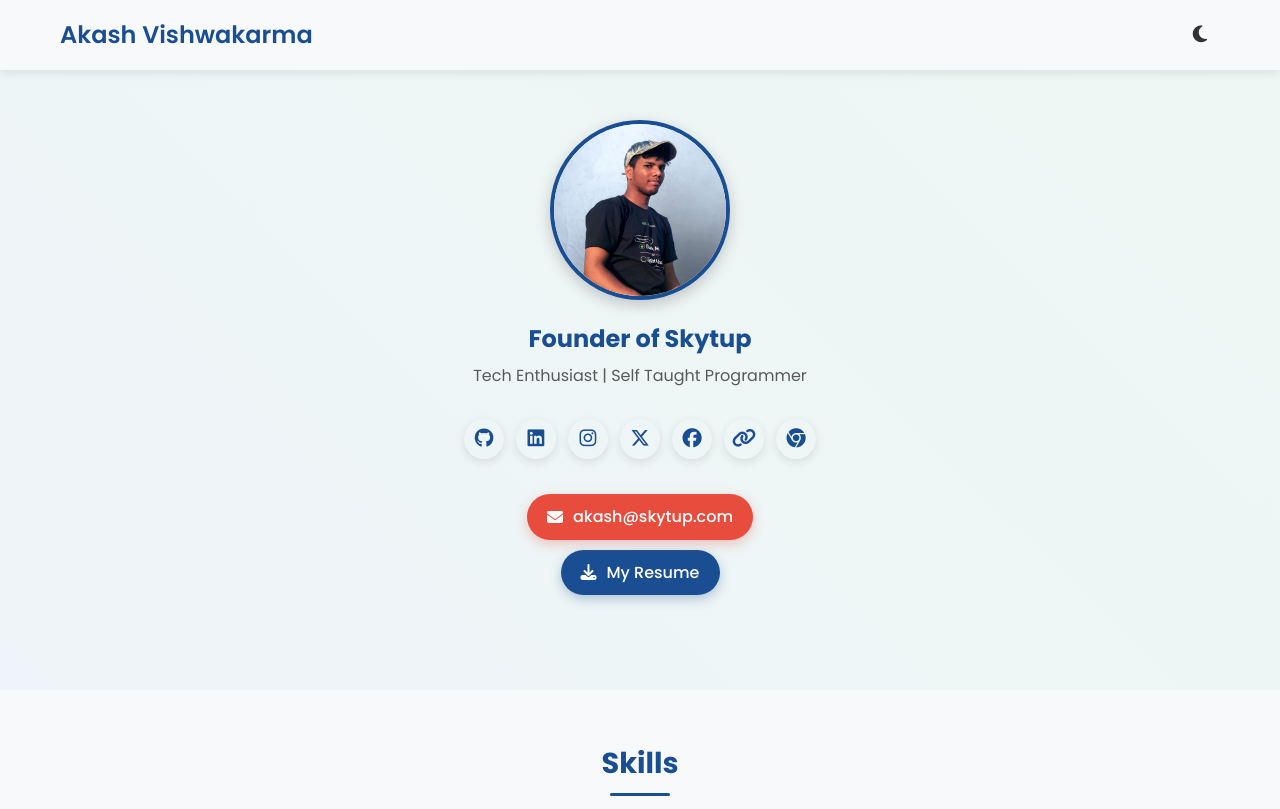
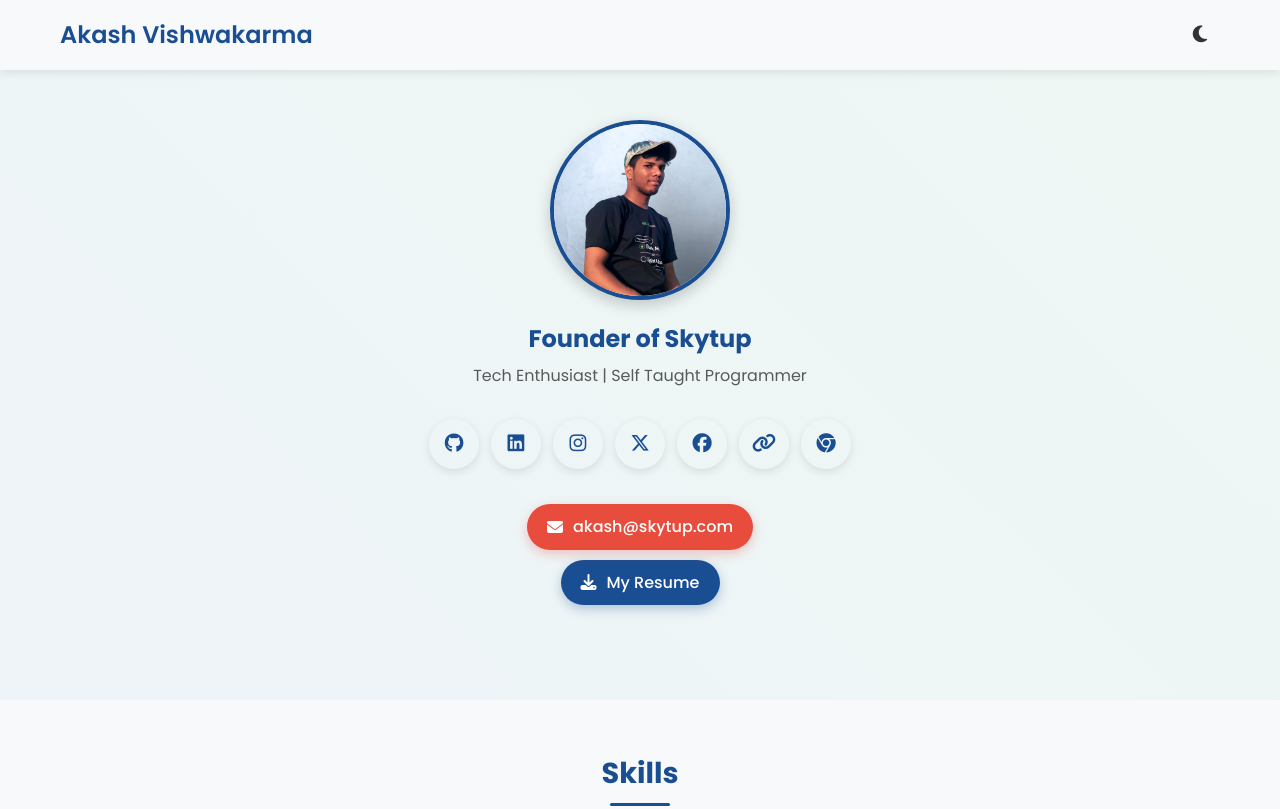
Before and after one commit to akash2v/akash, a plain HTML site: page index.html in a window 1280 px wide. Shown: the top 809 px of the page. Drawn offline with Linux system fonts and the light colour scheme.

Commit message:
update links

```diff
--- a/index.html
+++ b/index.html
@@ -299,7 +299,7 @@
             <p>&copy; <span id="currentYear">2024</span> Akash Vishwakarma | skytup.com</p>
             <div class="footer-links">
                 <a href="https://github.com/skytup" target="_blank"><i class="fab fa-github"></i></a>
-                <a href="https://in.linkedin.com/in/akash140" target="_blank"><i class="fab fa-linkedin"></i></a>
+                <a href="https://in.linkedin.com/in/akash222" target="_blank"><i class="fab fa-linkedin"></i></a>
                 <a href="mailto:akash@skytup.com"><i class="fas fa-envelope"></i></a>
             </div>
         </div>
--- a/style.css
+++ b/style.css
@@ -170,16 +170,12 @@ nav {
     margin-bottom: 30px;
 }
 
-a {
-    text-decoration: none;
-}
-
 .social-links a {
     display: flex;
     justify-content: center;
     align-items: center;
-    width: 40px;
-    height: 40px;
+    width: 50px;
+    height: 50px;
     background-color: var(--card-bg);
     color: var(--primary-color);
     border-radius: 50%;
@@ -187,6 +183,7 @@ a {
     transition: var(--transition);
     border: 1px solid var(--border-color);
     box-shadow: 0 3px 10px rgba(0, 0, 0, 0.1);
+    text-decoration: none;
 }
 
 .social-links a:hover {
```
